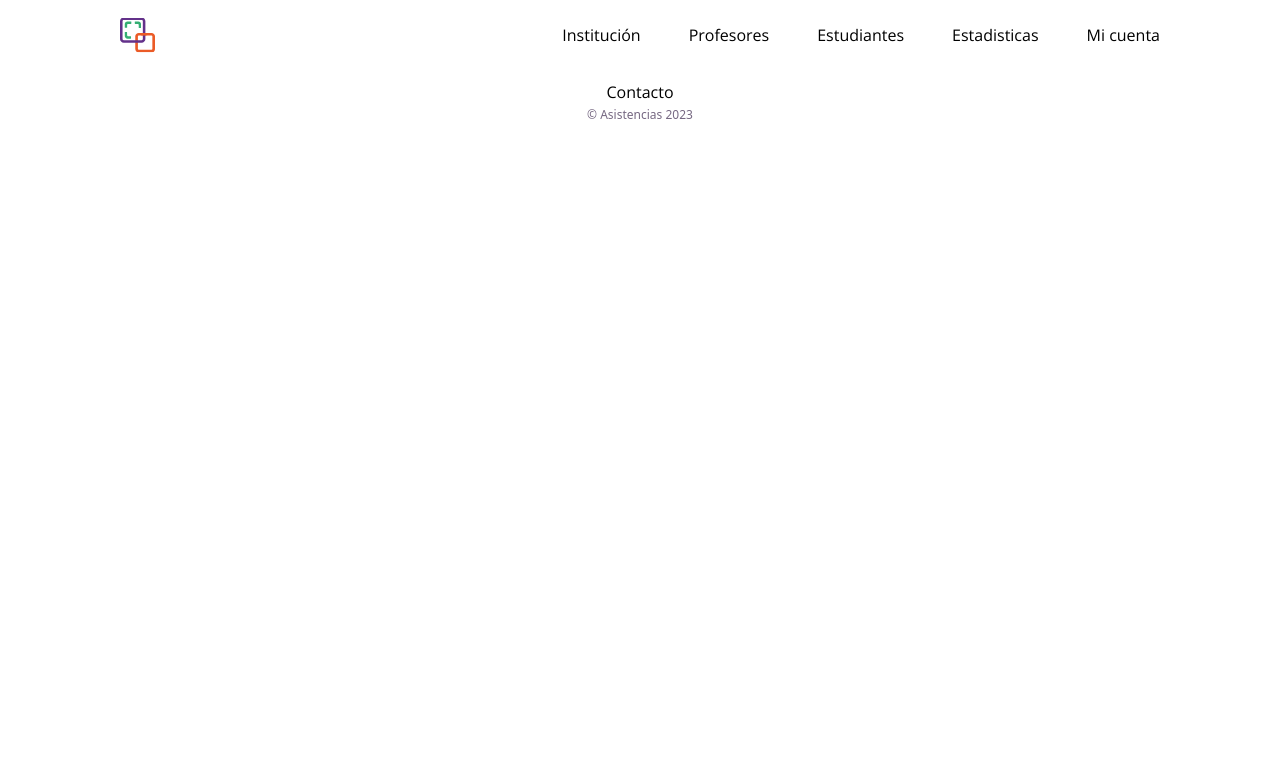
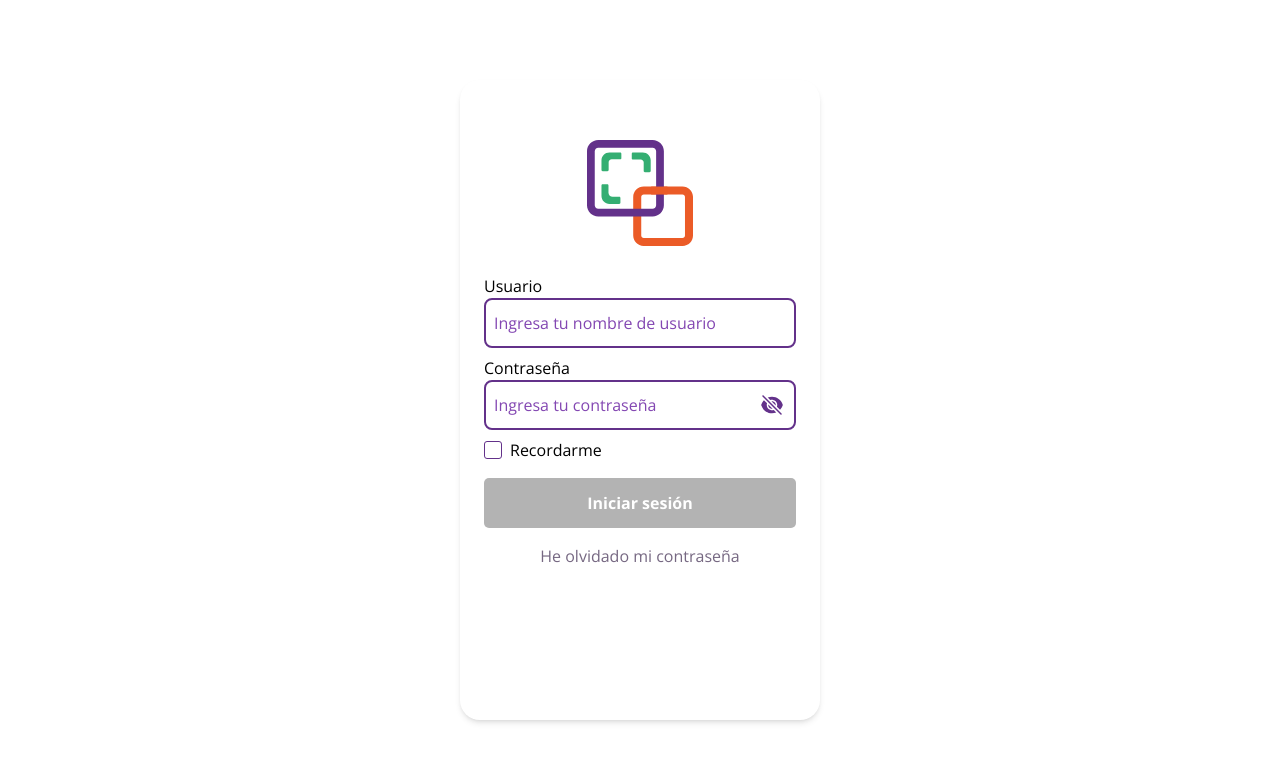
Before and after one commit to sync-ideas/project-frontend, a Next.js app: page /login in a window 1280 px wide. Shown: the top 762 px of the page. Built offline with nearby package versions, Linux system fonts and the light colour scheme.

Commit message:
[FEAT] Implementación de inicio de sesión con validaciones preliminares y de backend en el formulario

```diff
--- a/package.json
+++ b/package.json
@@ -9,10 +9,12 @@
     "lint": "next lint"
   },
   "dependencies": {
+    "@hookform/resolvers": "^3.3.4",
     "@types/node": "20.6.2",
     "@types/react": "18.2.21",
     "@types/react-dom": "18.2.7",
     "autoprefixer": "10.4.15",
+    "axios": "^1.6.7",
     "eslint": "8.49.0",
     "eslint-config-next": "13.4.19",
     "next": "13.4.19",
@@ -21,6 +23,7 @@
     "react-dom": "18.2.0",
     "react-hook-form": "^7.48.2",
     "tailwindcss": "3.3.3",
-    "typescript": "5.2.2"
+    "typescript": "5.2.2",
+    "zod": "^3.22.4"
   }
 }
--- a/src/app/login/page.tsx
+++ b/src/app/login/page.tsx
@@ -1,14 +1,185 @@
-import React from "react";
-import Footer from "../components/Footer";
-import NavBar from "../components/navbar";
+"use client";
+import { useState, useEffect, useCallback } from "react";
+import axios from "axios";
+import { useRouter } from "next/navigation";
+import { useForm } from "react-hook-form";
+import { zodResolver } from "@hookform/resolvers/zod";
+import { userSchema } from "../validations/userSchema";
+import Image from "next/image";
+import logo from "../../../public/assets/images/icon.svg";
 import Button from "../components/button";
+import CustomInput from "../components/input";
+import LinkComponent from "../components/LinkComponent/LinkComponentCustom";
+import { Checkbox } from "../components/Checkbox";
+import { areInputsNotEmpty } from "../functions/input/formUtils";
+
 interface LoginProps {}
 
+type Inputs = {
+  email: string;
+  password: string;
+};
 const Login: React.FC<LoginProps> = (props) => {
-    return <div>
-        <NavBar />
-        <Footer />
-    </div>;
+
+
+  //Funcion para dirigir a otra pagina en caso de respuesta positiva de login
+  const router = useRouter();
+
+  //Formulario con react-hook-form y validaciones iniciales con zod
+  const {
+    register,
+    handleSubmit,
+    formState: { errors },
+    setValue,
+    watch,
+  } = useForm<Inputs>({
+    resolver: zodResolver(userSchema),
+  });
+
+  //Estado de checkbox para guardar los datos registrados en los input
+  const [isChecked, setIsChecked] = useState(false);
+  //Estado de boton para activarlo
+  const [isButtonDisabled, setIsButtonDisabled] = useState(true);
+  //Estados de inputs para cambiar estilos si hay errores
+  const [emailError, setEmailError] = useState(false);
+  const [passwordError, setPasswordError] = useState(false);
+
+
+  //Validacion de inputs con valor para activar el boton
+  const handleInputChange = useCallback(() => {
+    const inputsNotEmpty = areInputsNotEmpty(watch, "email", "password");
+    setIsButtonDisabled(!inputsNotEmpty);
+  }, [watch, setIsButtonDisabled]);
+
+
+  // Lógica para manejar el clic en el input y actualizar los estados de error
+  const handleInputClick = (inputId) => {
+    if (inputId === "email" || inputId === "password") {
+      setEmailError(false);
+      setPasswordError(false);
+    }
+  };
+
+ // Verificar si hay datos guardados en el localStorage y establecerlos
+  useEffect(() => {
+    const savedUserData = localStorage.getItem("savedUserData");
+    if (savedUserData) {
+      const parsedData = JSON.parse(savedUserData);
+      setValue("email", parsedData.email);
+      setValue("password", parsedData.password);
+      handleInputChange(); // Actualizar el estado del botón después de establecer los valores
+    }
+  }, [setValue, handleInputChange]);
+
+  const onSubmit = async (data) => {
+    try {
+      const response = await axios.post(
+        "https://attendance-control-sync-ideas.vercel.app/api/users/login",
+        {
+          email: data.email,
+          password: data.password,
+        }
+      );
+      // console.log(response.data);
+      // Si la peticion es exitosa redirige a home
+      router.push("/home");
+      // Guarda los datos si la casilla "Recordarme" está marcada
+      if (isChecked) {
+        localStorage.setItem("savedUserData", JSON.stringify(data));
+      }
+      // console.log(localStorage.savedUserData)
+    } catch (error) {
+      // console.error(error.response.data.message);
+      // Si hay un error, actualiza los estados de error correspondientes
+      if (error.response.data.message.includes("User not found")) {
+        setEmailError(true);
+      }
+      if (error.response.data.message.includes("Incorrect password")) {
+        setPasswordError(true);
+      }
+    }
+  };
+
+  return (
+    <div className="h-screen sm:py-10 sm:flex sm:justify-center">
+      <div className="flex items-center flex-col pt-[60px] px-6 sm:min-w-[360px] sm:m-auto sm:border-0 sm:shadow-md sm:max-h-full sm:min-h-[640px] sm:rounded-[20px]">
+        <Image src={logo} width={106} height={106} alt="logo" priority />
+        <form onSubmit={handleSubmit(onSubmit)} className="w-full my-2">
+          <div className="pt-5 w-full">
+            <CustomInput
+              id="email"
+              placeholder="Ingresa tu nombre de usuario"
+              pass={false}
+              type="text"
+              label="Usuario"
+              register={register}
+              onChange={handleInputChange}
+              error={emailError}
+              onClick={() => handleInputClick("email")}
+            />
+
+            {/* Validaciones iniciales de formulario */}
+            {errors.email?.message && (
+              <p className="w-[320px] mt-[5px] text-[#DE1111]">
+                {errors.email.message}
+              </p>
+            )}
+
+            {/* Mostrar mensaje de error del backend */}
+            {emailError && (
+              <p className="w-[320px] mt-[5px] text-[#DE1111]">
+                Usuario no registrado.
+              </p>
+            )}
+          </div>
+          <div className=" my-2 w-full">
+            <CustomInput
+              id="password"
+              placeholder="Ingresa tu contraseña"
+              pass={true}
+              type="password"
+              label="Contraseña"
+              register={register}
+              onChange={handleInputChange}
+              error={passwordError}
+              onClick={() => handleInputClick("password")}
+            />
+
+            {/* Validaciones iniciales de formulario */}
+            {errors.password?.message && (
+              <p className="w-[320px] mt-[5px] text-[#DE1111]">
+                {errors.password.message}
+              </p>
+            )}
+
+            {/* Mostrar mensaje de error del backend */}
+            {passwordError && (
+              <p className="w-[320px] mt-[5px] text-[#DE1111]">
+                Contraseña incorrecta.
+              </p>
+            )}
+          </div>
+          <div className="w-full text-left mt-2 flex items-center mb-4">
+            <Checkbox isChecked={isChecked} setIsChecked={setIsChecked} />
+            <a className="ml-2">Recordarme</a>
+          </div>
+          <div className="w-full">
+            <Button text="Iniciar sesión" isCompleted={!isButtonDisabled} />
+          </div>
+          <div className="w-full text-center mt-4">
+            <LinkComponent
+              link="/restablecer-contrasena"
+              text="He olvidado mi contraseña"
+              decorationColor="hover:decoration-orange"
+              textColor="text-purple-disabled"
+              textColorHover="hover:text-purple-text"
+            />
+          </div>
+        </form>
+        {/* <div className="w-[320px]">{JSON.stringify(watch(), null, 2)}</div> */}
+      </div>
+    </div>
+  );
 };
 
 export default Login;
--- /dev/null
+++ b/src/app/validations/userSchema.ts
@@ -0,0 +1,10 @@
+import {z} from 'zod';
+
+export const userSchema = z.object({
+    email: z.string().email({
+        message:"Ingresa un correo electrónico válido.",
+    }),
+    password: z.string().min(3, {
+        message: "La contraseña debe ser al menos de 3 caracteres.",
+    })
+})
```
Also changed, not shown: 1 other file (tests, documents, lock files or other folders).
